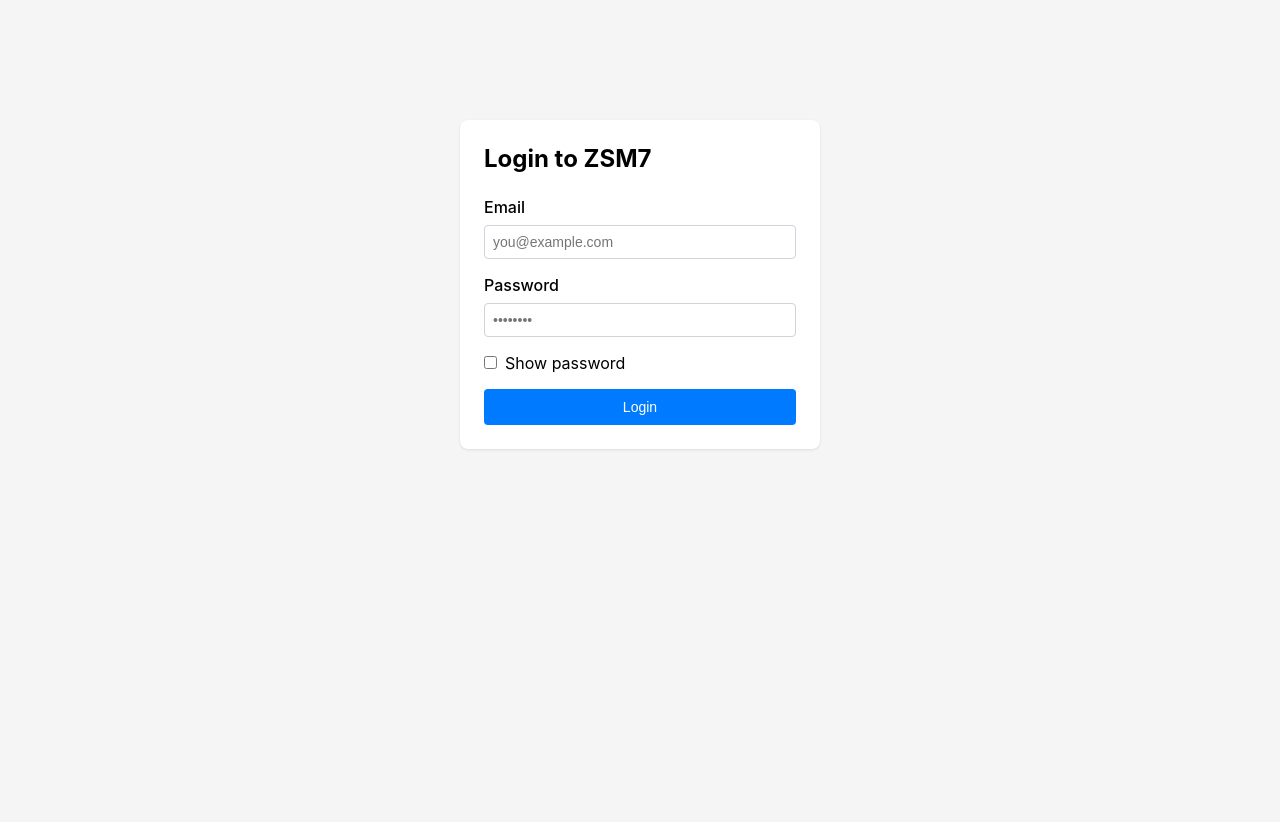
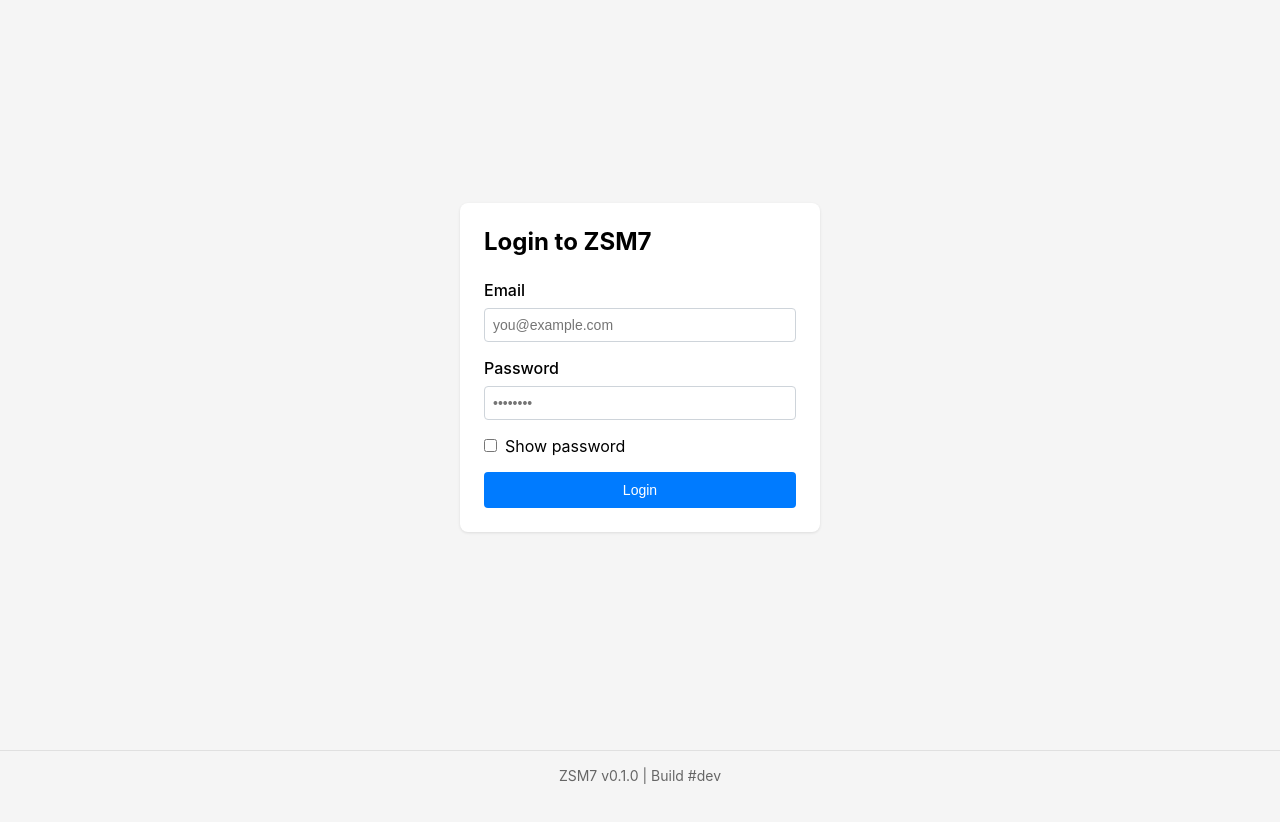
Before and after one commit to sszettella/zsmseven-client, a React (Vite) app: page /login in a window 1280 px wide. Shown: the top 822 px of the page. After the commit the page ends 800 px from the top, so only its background shows below. Built offline with nearby package versions, Linux system fonts and the light colour scheme; no server answers.

Commit message:
add footer to login

```diff
--- a/src/features/auth/components/LoginForm.tsx
+++ b/src/features/auth/components/LoginForm.tsx
@@ -4,6 +4,7 @@ import { zodResolver } from '@hookform/resolvers/zod';
 import { z } from 'zod';
 import { useLogin } from '../hooks/useAuth';
 import { LoginCredentials } from '@/types/auth';
+import { Footer } from '@/shared/components/Footer/Footer';
 
 const loginSchema = z.object({
   email: z.string().email('Invalid email address'),
@@ -36,7 +37,9 @@ export const LoginForm = () => {
   };
 
   return (
-    <div style={{ maxWidth: '400px', margin: '100px auto', padding: '20px' }}>
+    <div style={{ minHeight: '100vh', display: 'flex', flexDirection: 'column' }}>
+      <div style={{ flex: 1, display: 'flex', alignItems: 'center', justifyContent: 'center' }}>
+        <div style={{ maxWidth: '400px', width: '100%', padding: '20px' }}>
           <div className="card">
             <h2 style={{ marginBottom: '1.5rem' }}>Login to ZSM7</h2>
 
@@ -110,5 +113,8 @@ export const LoginForm = () => {
             </form>
           </div>
         </div>
+      </div>
+      <Footer />
+    </div>
   );
 };
```
Lines whose indentation alone changed are shown as unchanged.
